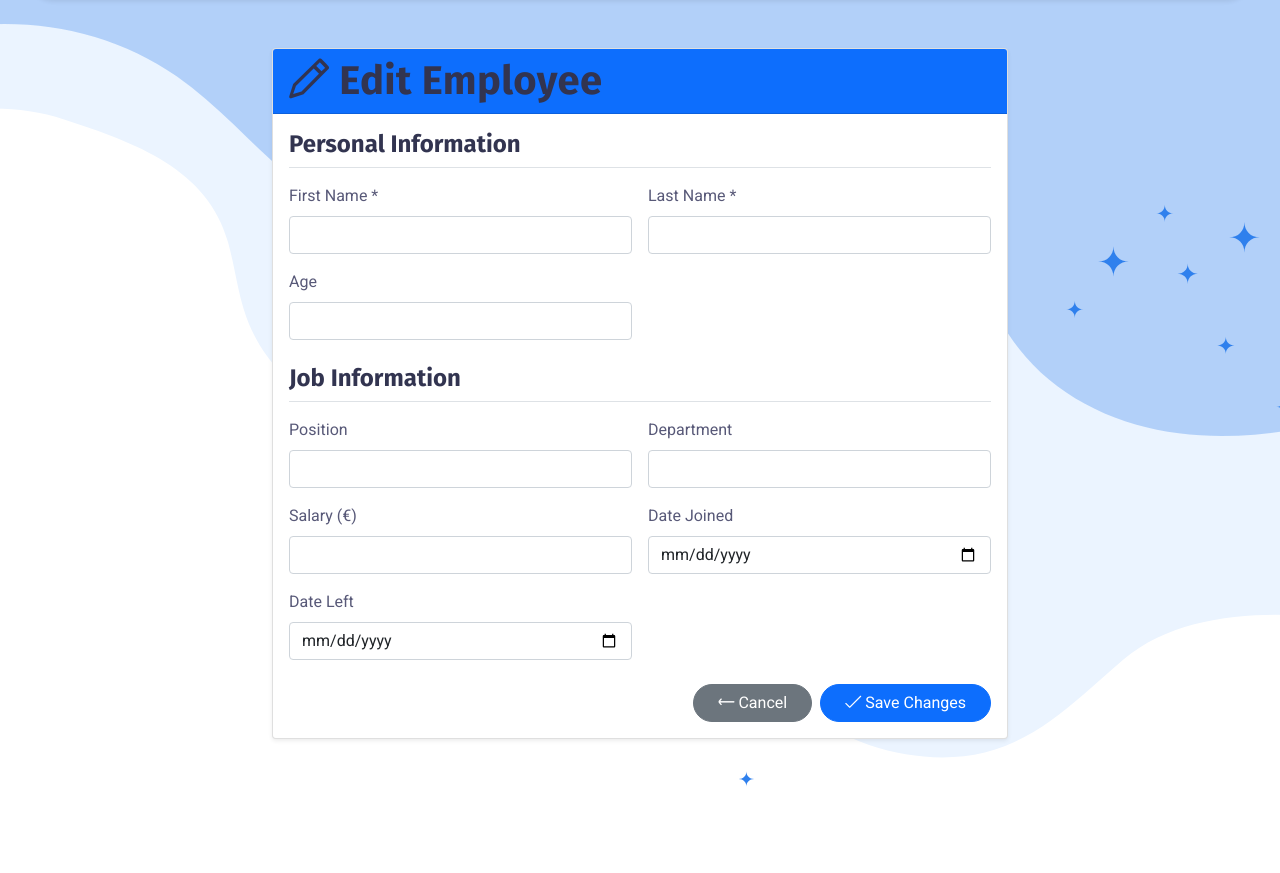
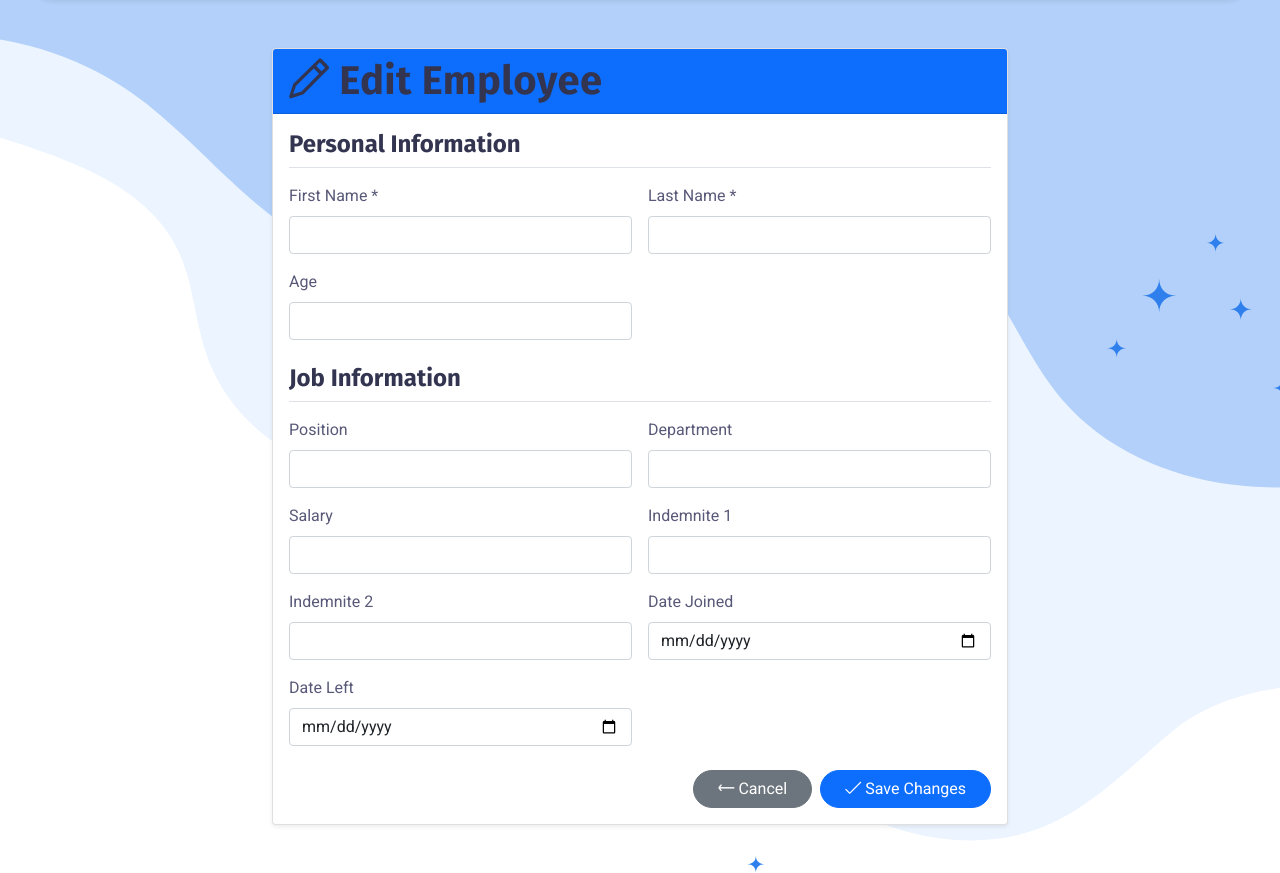
Before and after one commit to yosr-khechini/Project_Salary_Prediction, a Python web app: template templates/edit_employee.html in a window 1280 px wide. Shown: the part 86-959 px from the top of the page. Before the commit the page ends 872 px from the top, so only its background shows below. Run offline with Jinja, Linux system fonts and the light colour scheme; the template is opened without the code that fills it, so the values that code supplies are empty.

Commit message:
"Version 18: edit employee works now"

```diff
--- a/templates/edit_employee.html
+++ b/templates/edit_employee.html
@@ -9,7 +9,8 @@
           <h3 class="mb-0"><i class="lni lni-pencil"></i> Edit Employee</h3>
         </div>
         <div class="card-body">
-          <form method="POST">
+          <form method="POST"  action="{{ url_for('employees.edit_employee', matricule=employee.matricule) }}">
+            <input type="hidden" name="csrf_token" value="{{ csrf_token() }}">
             <div class="row g-3">
               <!-- Personal Information -->
               <div class="col-12">
@@ -47,8 +48,18 @@
               </div>
 
               <div class="col-md-6">
-                <label for="salary" class="form-label">Salary (€)</label>
+                <label for="salary" class="form-label">Salary </label>
                 <input type="number" class="form-control" id="salary" name="salary" value="{{ employee.salary or '' }}" step="0.01">
+              </div>
+
+              <div class="col-md-6">
+                <label for="indemnite1" class="form-label">Indemnite 1 </label>
+                <input type="number" class="form-control" id="indemnite1" name="indemnite1" value="{{ employee.indemnite1 or '' }}" step="0.01">
+              </div>
+
+              <div class="col-md-6">
+                <label for="indemnite2" class="form-label">Indemnite 2 </label>
+                <input type="number" class="form-control" id="indemnite2" name="indemnite2" value="{{ employee.indemnite2 or '' }}" step="0.01">
               </div>
 
               <div class="col-md-6">
```
Also changed, not shown: app/employees.py (+18 -0 lines).
